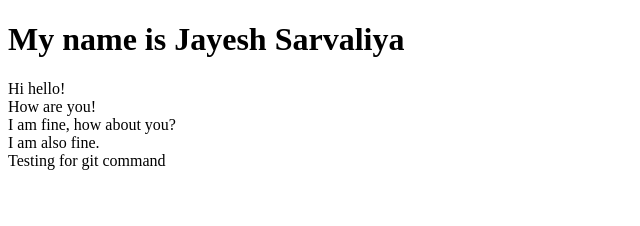
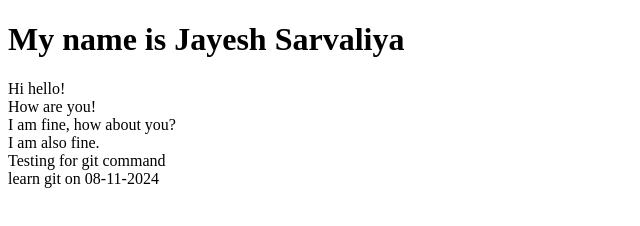
Before and after one commit to jayesh-sarvaliya/html, a plain HTML site: page index.html in a window 1280 px wide. Shown: the whole page, without its empty margins (0-640 px from the left). Drawn offline with Linux system fonts and the light colour scheme.

Commit message:
my new commit for test

```diff
--- a/index.html
+++ b/index.html
@@ -12,5 +12,6 @@
     <div>I am fine, how about you?</div>
     <div>I am also fine.</div>
     <div>Testing for git command</div>
+    <div>learn git on 08-11-2024</div>
 </body>
 </html>
```
